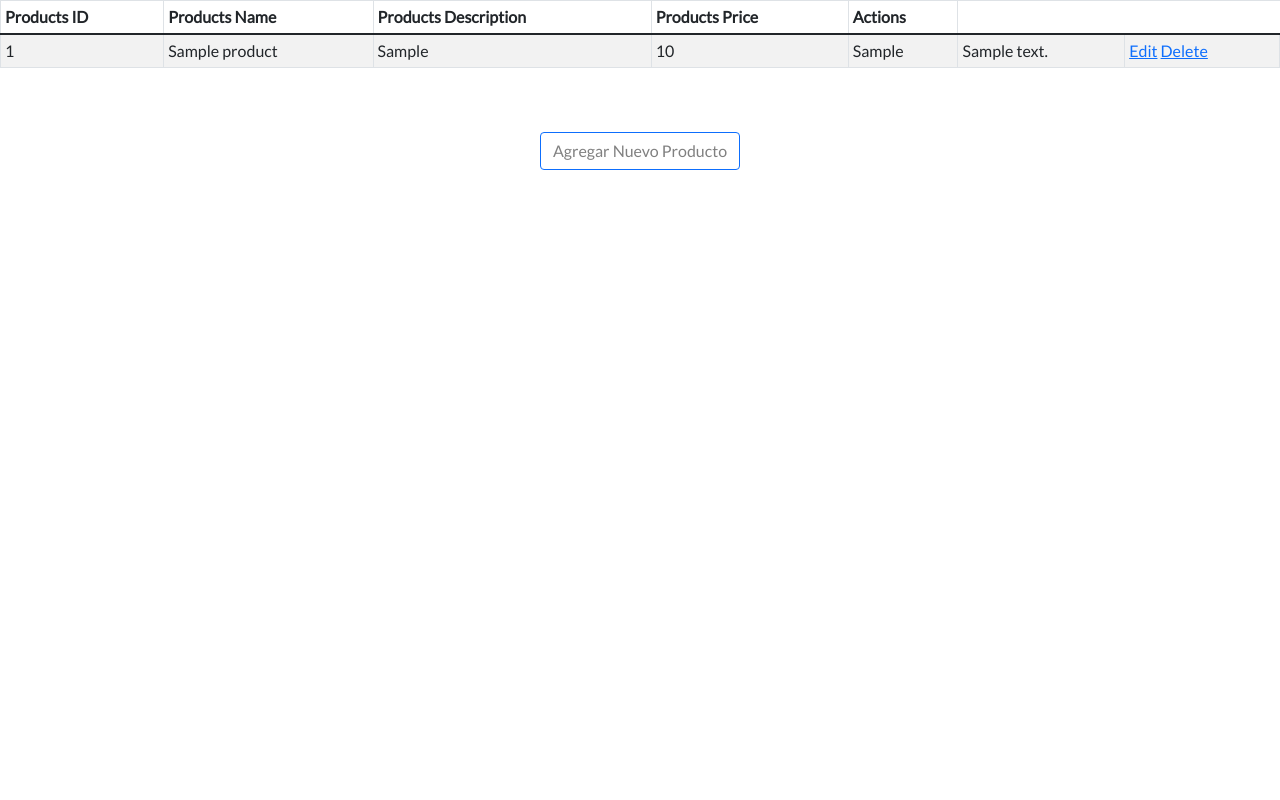
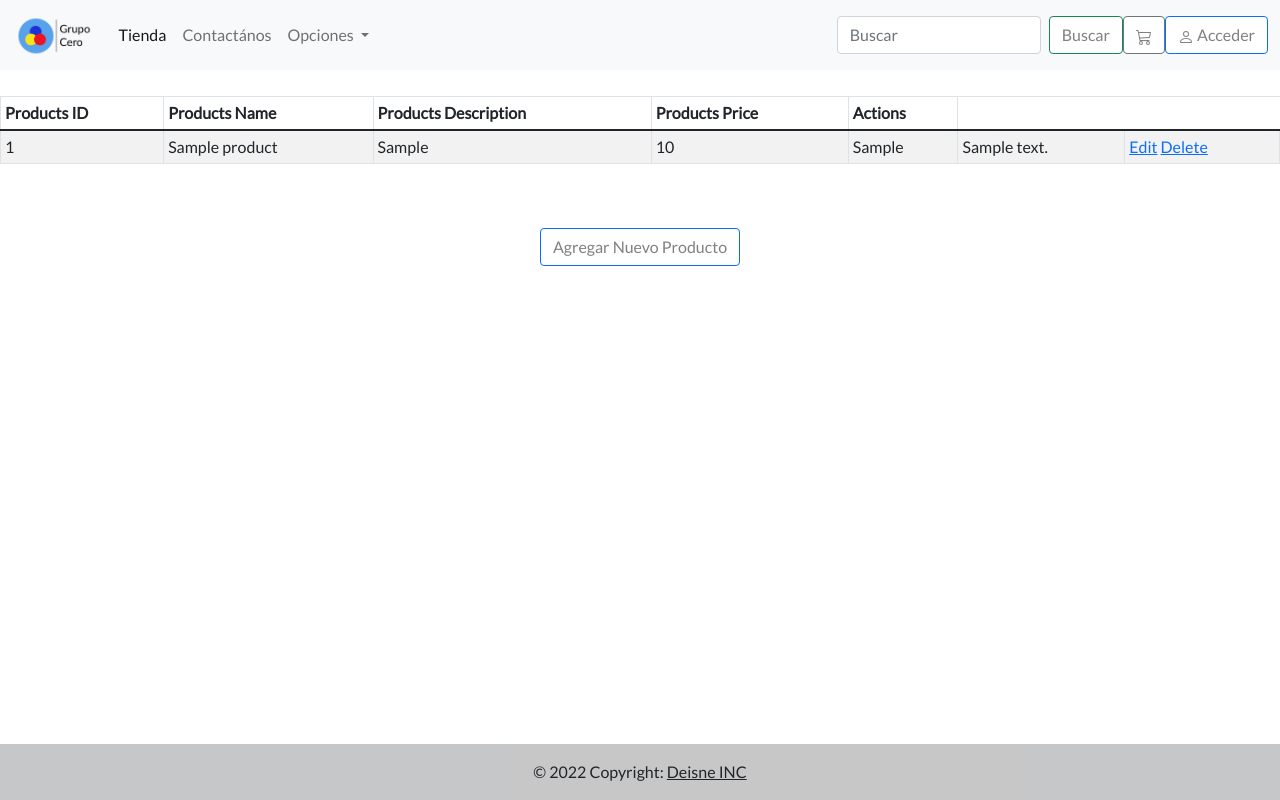
Before and after one commit to Nellybg/paginaweb, a Django app: page /show in a window 1280 px wide. Run offline with Django 4.2, Linux system fonts and the light colour scheme; tables that the repository leaves empty hold one stand-in row (values such as "Sample post").

Commit message:
retoques

```diff
--- a/PruebaDeisne/products/templates/show.html
+++ b/PruebaDeisne/products/templates/show.html
@@ -18,6 +18,63 @@
 </head>
 
 <body>
+    <nav class="navbar navbar-expand-lg navbar-light bg-light fixed-top">
+        <div class="container-fluid">
+            <a class="navbar-brand" href="index"> <img src="{% static 'img/iconos/logo.png' %}" href="index" alt=""
+                    height="44"></a>
+            <button class="navbar-toggler" type="button" data-bs-toggle="collapse"
+                data-bs-target="#navbarSupportedContent" aria-controls="navbarSupportedContent" aria-expanded="false"
+                aria-label="Toggle navigation">
+                <span class="navbar-toggler-icon"></span>
+            </button>
+            <div class="collapse navbar-collapse" id="navbarSupportedContent">
+                <ul class="navbar-nav me-auto mb-2 mb-lg-0">
+                    <li class="nav-item">
+                        <a class="nav-link active" aria-current="page" href="tienda">Tienda</a>
+                    </li>
+                    <li class="nav-item">
+                        <a class="nav-link" href="contacto">Contactános</a>
+                    </li>
+                    <li class="nav-item dropdown">
+                        <a class="nav-link dropdown-toggle" href="#" id="navbarDropdown" role="button"
+                            data-bs-toggle="dropdown" aria-expanded="false">
+                            Opciones
+                        </a>
+                        <ul class="dropdown-menu" aria-labelledby="navbarDropdown">
+                            <li><a class="dropdown-item" href="#">Action</a></li>
+                            <li><a class="dropdown-item" href="#">Another action</a></li>
+                            <li>
+                                <hr class="dropdown-divider">
+                            </li>
+                            <li><a class="dropdown-item" href="#">Something else here</a></li>
+                        </ul>
+                    </li>
+                </ul>
+                <form class="d-flex">
+                    <input class="form-control me-2" type="search" placeholder="Buscar" aria-label="Search">
+                    <button class="btn btn-outline-success" type="submit">Buscar</button>
+                </form>
+                <a href="carrito.html" type="button" class="btn btn-secondary">
+                    <svg xmlns="http://www.w3.org/2000/svg" width="16" height="16" fill="currentColor"
+                        class="bi bi-cart3" viewBox="0 0 16 16">
+                        <path
+                            d="M0 1.5A.5.5 0 0 1 .5 1H2a.5.5 0 0 1 .485.379L2.89 3H14.5a.5.5 0 0 1 .49.598l-1 5a.5.5 0 0 1-.465.401l-9.397.472L4.415 11H13a.5.5 0 0 1 0 1H4a.5.5 0 0 1-.491-.408L2.01 3.607 1.61 2H.5a.5.5 0 0 1-.5-.5zM3.102 4l.84 4.479 9.144-.459L13.89 4H3.102zM5 12a2 2 0 1 0 0 4 2 2 0 0 0 0-4zm7 0a2 2 0 1 0 0 4 2 2 0 0 0 0-4zm-7 1a1 1 0 1 1 0 2 1 1 0 0 1 0-2zm7 0a1 1 0 1 1 0 2 1 1 0 0 1 0-2z">
+                        </path>
+                    </svg>
+                </a>
+                <a href="login" type="button" class="btn btn-primary">
+                    <svg xmlns="http://www.w3.org/2000/svg" width="16" height="16" fill="currentColor"
+                        class="bi bi-person" viewBox="0 0 16 16">
+                        <path
+                            d="M8 8a3 3 0 1 0 0-6 3 3 0 0 0 0 6zm2-3a2 2 0 1 1-4 0 2 2 0 0 1 4 0zm4 8c0 1-1 1-1 1H3s-1 0-1-1 1-4 6-4 6 3 6 4zm-1-.004c-.001-.246-.154-.986-.832-1.664C11.516 10.68 10.289 10 8 10c-2.29 0-3.516.68-4.168 1.332-.678.678-.83 1.418-.832 1.664h10z">
+                        </path>
+                    </svg>
+                    Acceder
+                </a>
+            </div>
+        </div>
+    </nav><br><br><br><br>
+    <div>
         <table class="table table-striped table-bordered table-sm">
             <thead class="thead-dark">
                 <tr>
@@ -48,6 +105,18 @@
         <br>
         <br>
         <center><a href="/addProduct" class="btn btn-primary">Agregar Nuevo Producto</a></center>
+    </div>
+
+    <div class="pt-5">
+        <footer class="bg-light text-center fixed-bottom">
+
+            <div class="text-center p-3" style="background-color: rgba(0, 0, 0, 0.2)">
+                © 2022 Copyright:
+                <a class="text-dark" href="https://www.duoc.cl/">Deisne INC</a>
+            </div>
+        </footer>
+    </div>
+
 </body>
 
 </html>
```
Lines whose indentation alone changed are shown as unchanged.
